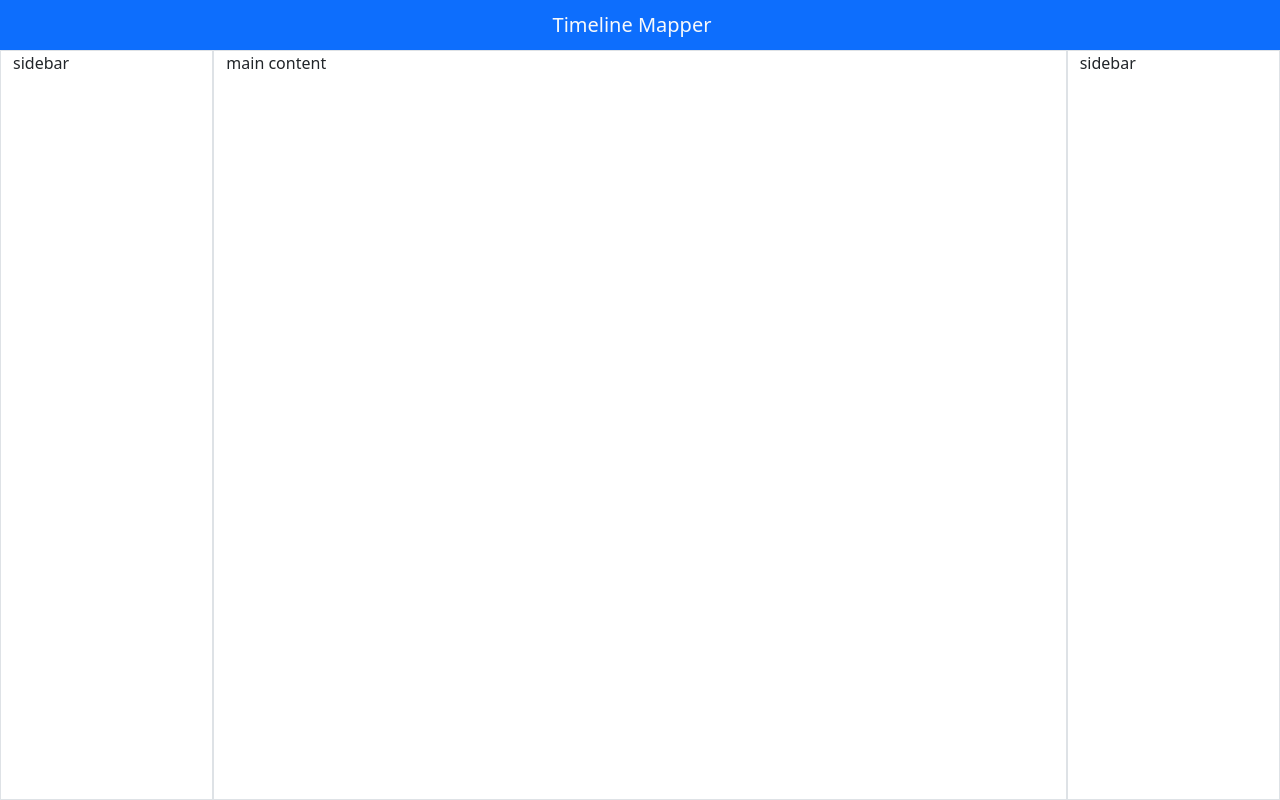
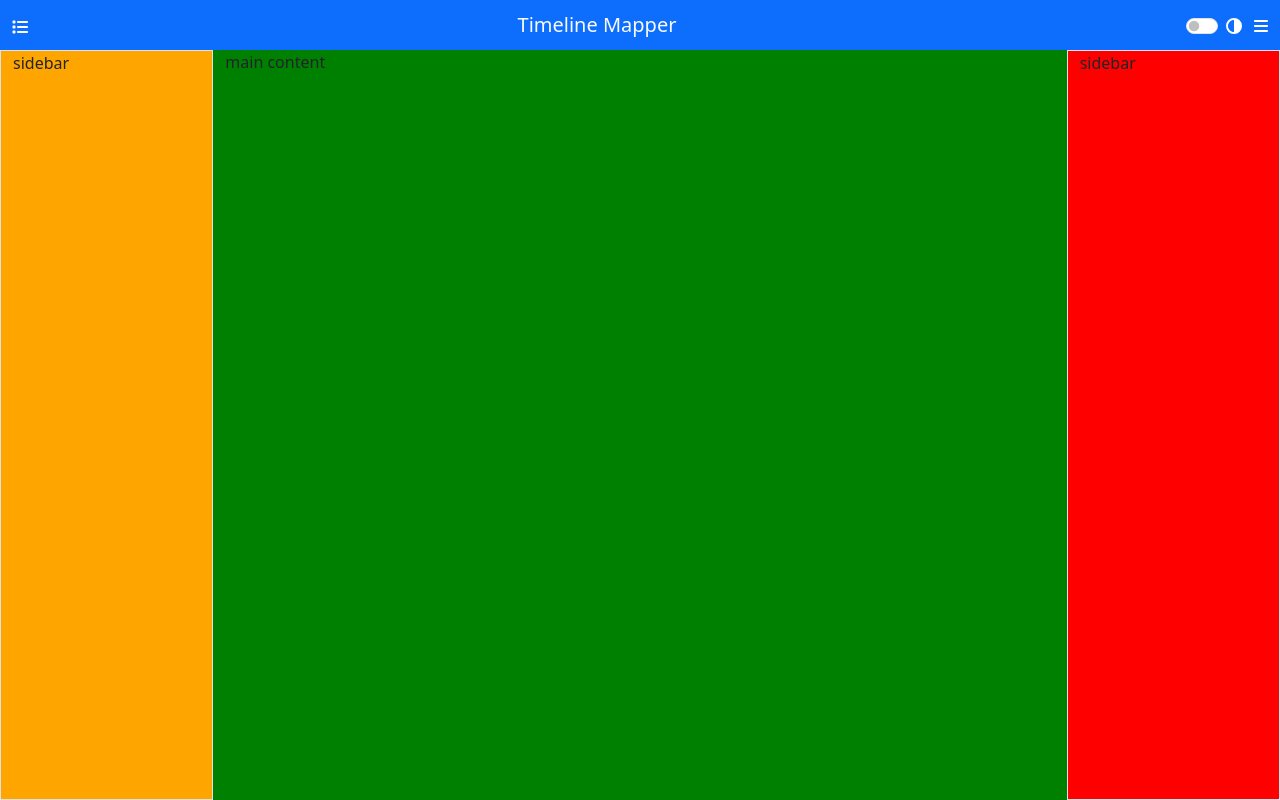
Before and after one commit to Bolton-and-Menk-GIS/configurable-maps-workshop-2023, a Vue app in the folder timeline-mapper/: page / in a window 1280 px wide. Built offline with nearby package versions, Linux system fonts and the light colour scheme.

Commit message:
feat: added dark mode toggle and popovers

```diff
--- a/timeline-mapper/src/App.vue
+++ b/timeline-mapper/src/App.vue
@@ -1,7 +1,11 @@
 <!-- App.vue -->
 <script setup lang="ts">
 import "@/assets/styles/style.scss"
+import "@/assets/font-awesome"
+import { useAppStore } from "@/stores";
 import AppHeader from '@/components/AppHeader.vue'
+
+const appStore = useAppStore()
 </script>
 
 <template>
@@ -13,19 +17,30 @@ import AppHeader from '@/components/AppHeader.vue'
       </div>
     </div>
 
-    <div class="row">
+    <div class="row main-content-row">
       <!-- left panel -->
-      <div class="col-md-2 border sidebar">
+      <div
+        v-if="appStore.leftPaneOpen && !appStore.isSmallDevice"
+        class="col-md-3 col-xl-2 border sidebar"
+        style="background-color: orange;"
+      >
         sidebar
       </div>
 
       <!-- main section -->
-      <div class="col-md-8 border">
+      <div
+        class="col"
+        style="background-color: green;"
+      >
         main content
       </div>
 
       <!-- right panel -->
-      <div class="col-md-2 border sidebar">
+      <div
+        v-if="appStore.rightPaneOpen && !appStore.isSmallDevice"
+        class="col-md-3 col-xl-2 border sidebar"
+        style="background-color: red;"
+      >
         sidebar
       </div>
     </div>
@@ -37,7 +52,7 @@ import AppHeader from '@/components/AppHeader.vue'
 <style lang="scss">
 @import "@/assets/styles/variables";
 
-.sidebar {
+.main-content-row {
   height: $max-height;
 }
 
--- /dev/null
+++ b/timeline-mapper/src/assets/bootstrap/index.ts
@@ -0,0 +1,37 @@
+// src/assets/bootstrap/index.ts
+import '@popperjs/core'
+import type { DirectiveBinding, Directive } from 'vue'
+import {
+  Popover
+} from 'bootstrap'
+
+export type PopoverProps = Partial<Popover.Options>;
+
+const DefaultOptions: Partial<Popover.Options> = {
+  trigger: 'hover',
+  placement: 'auto',
+  title: ''
+}
+/**
+ * Directive used to initialize Popover (must be done manually for performance reasons)
+ */
+export const PopoverDirective = {
+  mounted(el: HTMLElement, binding: DirectiveBinding<PopoverProps>){
+    console.log('initializing Popover Directive with the following options: ', binding.value, ' on the target element: ', el)
+    const options: PopoverProps = {
+      ...DefaultOptions,
+      ...(binding.value ?? {})
+    }
+    el.setAttribute('data-bs-toggle', 'tooltip')
+    el.setAttribute('data-bs-trigger', options.trigger ?? 'focus')
+    const popover = new Popover(el, options)
+    return popover
+  },
+
+  unmounted(el: HTMLElement){
+    const attrs = ['data-bs-toggle', 'data-bs-trigger']
+    for (const attr of attrs){
+      el.removeAttribute(attr)
+    }
+  }
+} as Directive<HTMLElement, PopoverProps>;
--- /dev/null
+++ b/timeline-mapper/src/assets/font-awesome/index.ts
@@ -0,0 +1,18 @@
+import { library } from '@fortawesome/fontawesome-svg-core';
+
+import {
+  faBars,
+  faCircleHalfStroke,
+  faList,
+
+} from '@fortawesome/free-solid-svg-icons'
+
+const faIcons = [
+  faBars,
+  faList,
+  faCircleHalfStroke,
+]
+
+for (const icon of faIcons){
+  library.add(icon)
+}
--- a/timeline-mapper/src/assets/styles/style.scss
+++ b/timeline-mapper/src/assets/styles/style.scss
@@ -1,3 +1,12 @@
 // src/assets/styles/style.scss
 // Import all of Bootstrap's CSS
 @import "~bootstrap/scss/bootstrap";
+
+.cursor-pointer, .svg-inline--fa, .form-check-input {
+  cursor: pointer !important;
+}
+
+.form-check-input:checked {
+  background-color: $secondary !important;
+  border-color: $secondary !important;
+}
--- a/timeline-mapper/src/components/AppHeader.vue
+++ b/timeline-mapper/src/components/AppHeader.vue
@@ -1,19 +1,36 @@
 <!-- src/components/AppHeader.vue -->
 <script lang="ts" setup>
-
+import { useAppStore } from '@/stores';
+const appStore = useAppStore()
+import DarkModeToggle from './DarkModeToggle.vue';
 </script>
 
+<!-- src/components/AppHeader.vue -->
 <template>
   <header>
-    <nav class="navbar app-navbar bg-primary">
+    <nav :class="`navbar navbar-${appStore.theme} app-navbar bg-primary`">
       <div class="container-fluid">
         <span class="float-right d-flex justify-content-between mt-1">
-          <!-- placeholder for left drawer collapse icon -->
+          <font-awesome-icon
+            v-if="!appStore.isSmallDevice"
+            icon="fa-solid fa-list"
+            color="white"
+            v-popover="{ content: 'toggle timeline list panel' }"
+            @click="appStore.togglePanel('left')"
+          />
         </span>
         <span class="navbar-brand mb-0 h1 text-light">Timeline Mapper</span>
 
-        <span class="float-right d-flex justify-content-between mt-1">
-           <!-- placeholder for right drawer collapse icon and dark mode toggle -->
+        <span class="float-right d-flex justify-content-between mt-1 align-middle">
+          <DarkModeToggle />
+          <font-awesome-icon
+            v-if="!appStore.isSmallDevice"
+            icon="fa-solid fa-bars"
+            color="white"
+            class="mt-1 ms-2"
+            v-popover="{ content: 'toggle event information panel' }"
+            @click="appStore.togglePanel('right')"
+          />
         </span>
       </div>
     </nav>
--- /dev/null
+++ b/timeline-mapper/src/components/DarkModeToggle.vue
@@ -0,0 +1,41 @@
+<script lang="ts" setup>
+import { useAppStore } from '@/stores';
+const appState = useAppStore()
+</script>
+
+<!-- src/components/DarkModeToggle.vue -->
+<template>
+  <div class="d-flex dark-mode-toggle px-1 cursor-pointer">
+    <div class="form-check form-switch"
+      v-popover="{ content: 'Toggle dark mode' }"
+    >
+      <input
+        v-model="appState.darkMode"
+        class="form-check-input"
+        type="checkbox"
+        role="switch"
+        id="flexSwitchCheckDefault"
+      >
+      <label class="form-check-label" for="flexSwitchCheckDefault">
+        <font-awesome-icon icon="fa-solid fa-circle-half-stroke" class="upside-down"/>
+      </label>
+    </div>
+  </div>
+</template>
+
+<!-- src/components/DarkModeToggle.vue -->
+<style>
+  .dark-mode-toggle {
+    color: white;
+    border-radius: 4px;
+  }
+
+  .upside-down {
+    -moz-transform: scaleX(-1);
+    -o-transform: scaleX(-1);
+    -webkit-transform: scaleX(-1);
+    transform: scaleX(-1);
+    filter: FlipH;
+    -ms-filter: "FlipH";
+  }
+</style>
--- a/timeline-mapper/src/main.ts
+++ b/timeline-mapper/src/main.ts
@@ -1,7 +1,8 @@
-// main.ts
+// src/main.ts
 import { createApp } from 'vue'
 import { createPinia } from 'pinia'
 import { FontAwesomeIcon } from '@fortawesome/vue-fontawesome'
+import { PopoverDirective } from './assets/bootstrap'
 import App from './App.vue'
 
 const app = createApp(App)
@@ -11,5 +12,7 @@ app
   .use(createPinia())
   // register font awesome component globally
   .component('font-awesome-icon', FontAwesomeIcon)
+  // register the popover directive
+  .directive('popover', PopoverDirective)
 
 app.mount('#app')
--- a/timeline-mapper/src/stores/app.ts
+++ b/timeline-mapper/src/stores/app.ts
@@ -1,9 +1,12 @@
 // src/store/app.ts
 import { defineStore } from "pinia"
 import { ref, computed } from 'vue'
-import type { ThemeType } from "@/types"
+import { useWindowSize } from '@vueuse/core'
+import type { ThemeType, DeviceOrientation } from "@/types"
 
 export const useAppStore = defineStore('app', ()=> {
+
+  const { width, height } = useWindowSize()
 
   /**
    * will be true if the app is dark mode
@@ -38,8 +41,41 @@ export const useAppStore = defineStore('app', ()=> {
     return target.value
   }
 
+  /**
+   * the device orientation
+   */
+  const orientation = computed<DeviceOrientation>(()=> height.value > width.value ? 'portrait': 'landscape')
+
+  // the below properties are based exclusively on the width
+  /**
+   * will be true when it is a small device (the width is < 577 pixels)
+   */
+  const isSmallDevice = computed(()=> width.value < 577)
+
+  /**
+   * will be true when it is a medium sized device (the width is between 576 and 992 pixels)
+   */
+  const isMediumDevice = computed(()=> width.value > 576 && width.value < 993)
+
+  /**
+   * will be true when it is a large sized device (the width is > 992 < 1201 pixels)
+   */
+  const isLargeDevice = computed(()=> width.value > 992 && width.value < 1201)
+
+  /**
+   * will be true when it is a large sized device (the width is > 992 pixels)
+   */
+  const isExtraLargeDevice = computed(()=> width.value > 1200)
+
   return {
     theme,
+    width,
+    height,
+    orientation,
+    isSmallDevice,
+    isMediumDevice,
+    isLargeDevice,
+    isExtraLargeDevice,
     darkMode,
     leftPaneOpen,
     rightPaneOpen,
--- a/timeline-mapper/src/types/app.ts
+++ b/timeline-mapper/src/types/app.ts
@@ -1,6 +1,10 @@
 // src/types/app.ts
-
 /**
  * the app theme type, can be light or dark
  */
 export type ThemeType = 'light' | 'dark'
+
+/**
+ * the device orientation types
+ */
+export type DeviceOrientation = 'portrait' | 'landscape'
```
